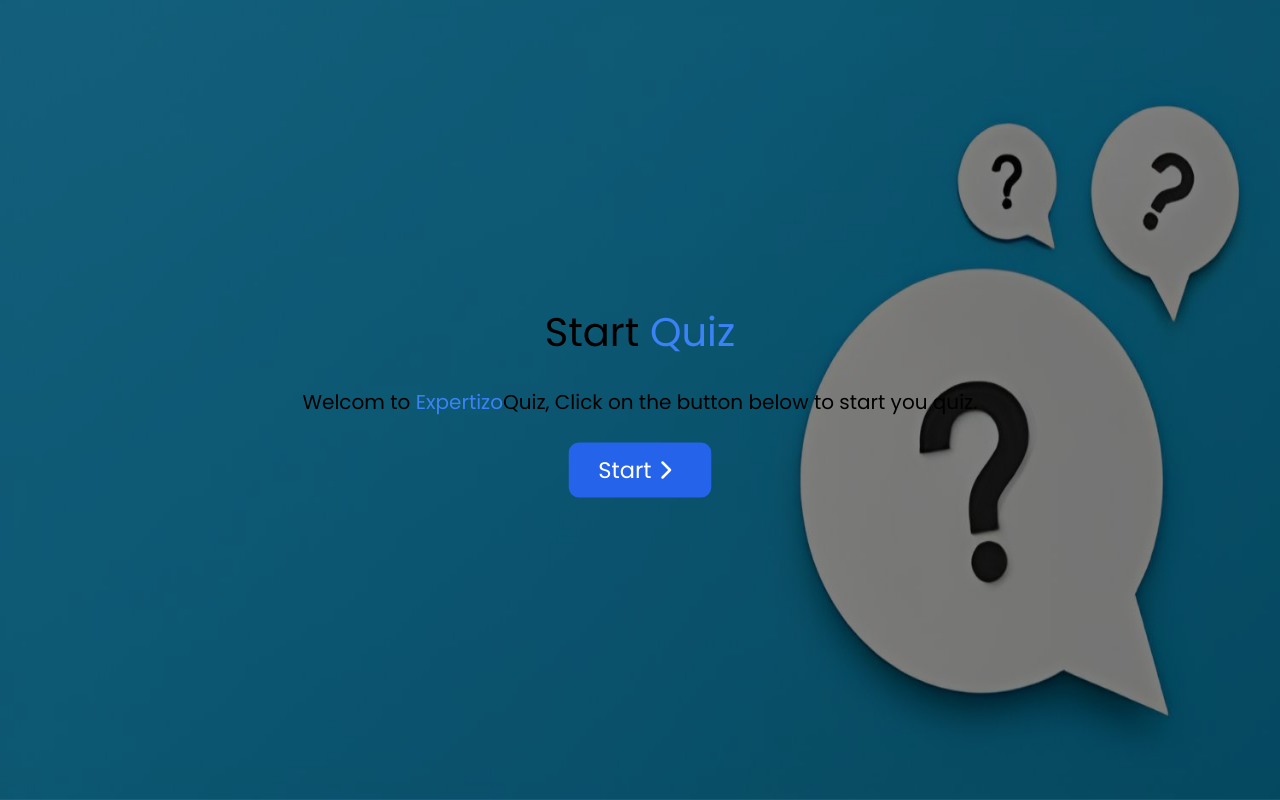
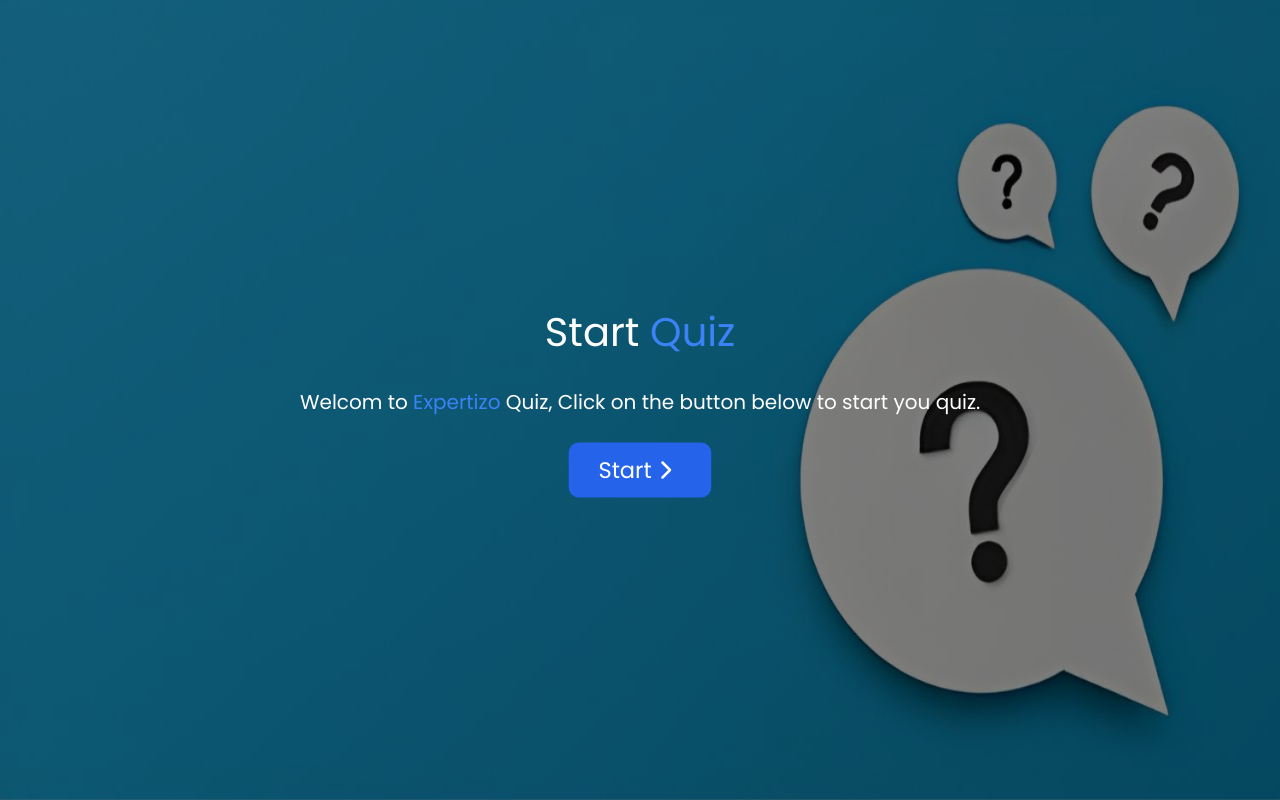
Before and after one commit to DanishExpertizo/Quiz-App, a Next.js app: page / in a window 1280 px wide. Built offline with nearby package versions, Linux system fonts and the light colour scheme.

Commit message:
style: updated start page text color

```diff
--- a/src/views/StartQuizView.tsx
+++ b/src/views/StartQuizView.tsx
@@ -7,8 +7,8 @@ const StartQuiz = () => {
             <img className='fixed -z-20 bg-contain h-screen w-screen' src="/bg-img.jpg" alt="Background Image" />
             <div className='h-screen w-screen bg-black opacity-50 absolute top-0 -z-10'></div>
             <div className='flex flex-col items-center gap-5 scale-125'>
-                <h1 className='text-[32px]'>Start <span className='text-blue-500'>Quiz</span></h1>
-                <h3>Welcom to <span className='text-blue-500'>Expertizo</span>Quiz, Click on the button below to start you quiz.</h3>
+                <h1 className='text-[32px] text-white'>Start <span className='text-blue-500'>Quiz</span></h1>
+                <h3 className="text-white">Welcom to <span className='text-blue-500'>Expertizo </span>Quiz, Click on the button below to start you quiz.</h3>
                 <Link href='/expertizo-quiz'>
                     <button className='border-none flex items-center px-6 py-2 rounded-lg hover:scale-105 duration-300 ease-out bg-blue-600 hover:bg-blue-700 text-white transition-all group text-lg'>Start <ArrowRightIcon /></button>
                 </Link>
```
